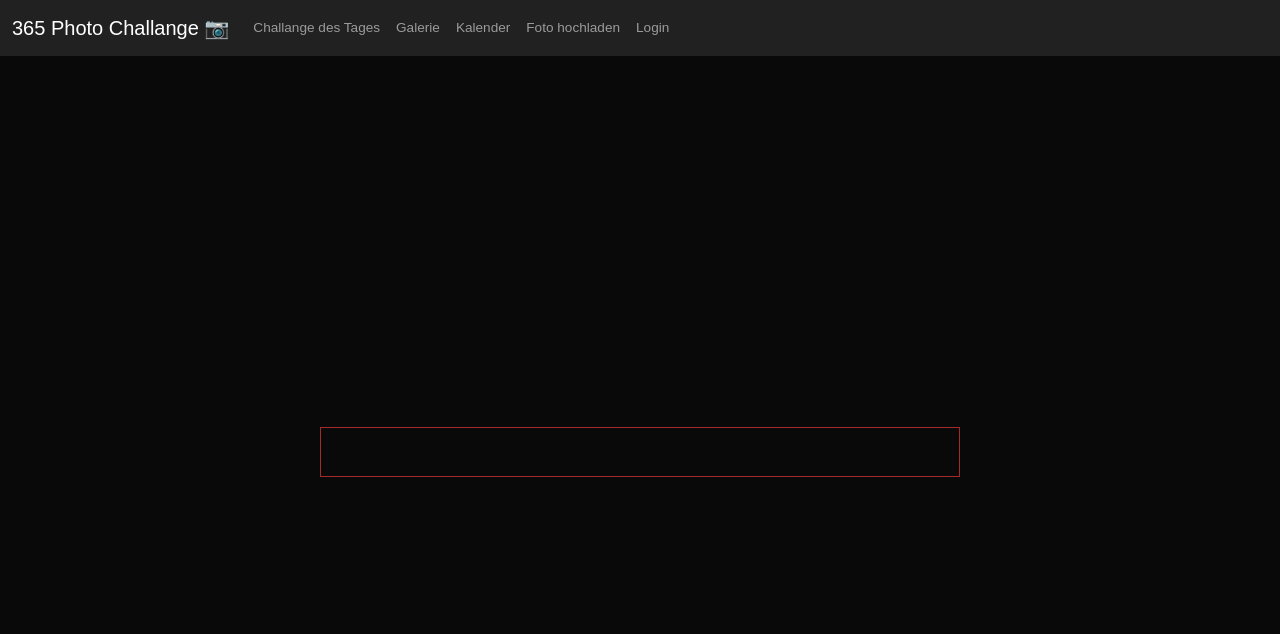
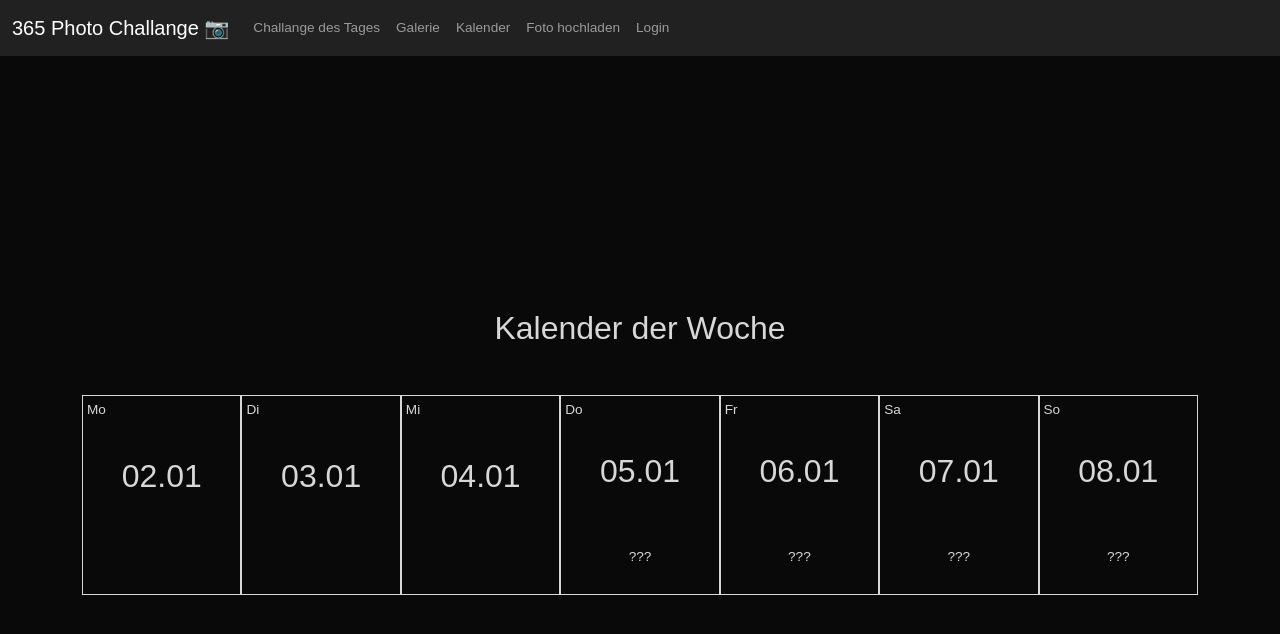
Before and after one commit to KuroTsubasa1/photo-365-challange, a Nuxt app: page /calendar in a window 1280 px wide. Shown: the top 634 px of the page. Built offline with nearby package versions, Linux system fonts and the light colour scheme; no server answers.

Commit message:
Finished working on calendar cpmponent. Minor styles updates on gallery layout

```diff
--- a/components/CalendarCellComponent.vue
+++ b/components/CalendarCellComponent.vue
@@ -2,41 +2,52 @@
   <div
     class="c-cell flex-column d-flex flex-wrap justify-content-center align-content-center"
   >
-    <div class="foo d-flex flex-wrap justify-content-start align-content-center">{{ props.weekday }}</div>
+    <div
+      class="foo d-flex flex-wrap justify-content-start align-content-center ms-2 mt-1"
+    >
+      {{ props.weekday }}
+    </div>
 
     <div
-      class="text-lg foo d-flex flex-wrap flex-grow-1 justify-content-center align-content-center"
+      class="text-lg foo d-flex flex-wrap flex-grow-1 justify-content-center align-content-center text-center"
     >
-    {{ props.date }}
+      {{ props.date }}
     </div>
     <div
-      class="foo flex-grow-1 d-flex flex-wrap flex-grow-1 justify-content-center align-content-center"
+      class="foo flex-grow-1 d-flex flex-wrap flex-grow-1 justify-content-center align-content-center text-center"
     >
-    {{ props.prompt }}
+      {{ prompt }}
     </div>
   </div>
 </template>
 
 <script setup>
 import { ref } from "vue";
+import { default as helper } from "../utils/userHelper";
 
-const props = defineProps(['weekday', 'date', 'prompt'])
+const props = defineProps(["weekday", "date", "prompt"]);
 
+const prompt = computed(() => {
+  return filterData();
+});
 
+function filterData() {
+  const currDate = helper.getCurrentDate();
+
+  let value = props.prompt;
+  if (Date.parse(currDate) < Date.parse(props.date)) {
+    value = "???";
+  }
+
+  return value;
+}
 </script>
 
 <style scoped>
-.bar {
-  min-width: 50vw;
-
-  min-height: 50px;
-  border: 1px brown solid;
-}
-
 .c-cell {
-  width: 150px;
-  height: 150px;
-  border: 1px green solid;
+  width: 200px;
+  height: 200px;
+  border: 1px #d7d7d7 solid;
 }
 
 .text-lg {
@@ -45,16 +56,9 @@ const props = defineProps(['weekday', 'date', 'prompt'])
 
 .foo {
   min-width: 100%;
+
   /*border: 1px rgb(255, 238, 0) solid;*/
 }
 </style>
 
-
-/*
-
-Add props for
-- Weekday
-- Date
-- Prompt
-
-*/
+/* Add props for - Weekday - Date - Prompt */
--- a/components/CalendarComponent.vue
+++ b/components/CalendarComponent.vue
@@ -1,28 +1,38 @@
 <template>
-  <div
-    class="bar d-flex flex-column mt-5 mt-0-xl flex-xl-row justify-content-center align-content-center flex-wrap"
-  >
+
+  <div>
+    <h2 class="container d-flex flex-column mt-5 mt-0-xl flex-xl-row justify-content-center align-content-center flex-wrap flex-xl-nowrap">
+    Kalender der Woche
+  </h2>
   </div>
 
+  <div
+    class="bar container d-flex flex-column mt-5 mt-0-xl flex-xl-row justify-content-center align-content-center flex-wrap flex-xl-nowrap"
+  >
+  <CalendarCellComponent v-for="day in week" :weekday="day.weekday" :date="day.date" :prompt="day.prompt">
+  </CalendarCellComponent>
+
+  </div>
 </template>
 
 <script setup>
 import { ref } from "vue";
-import { default as helper} from '../utils/userHelper'
+import { default as helper } from "../utils/userHelper";
 
+const week = ref([])
 
-async function waitForData()
-{
+async function waitForData() {
+  let weekdays = helper.getCurrentCalendarWeek();
 
-    console.log(helper.getCurrentCalendarWeek());
-    for (const i in helper.getCurrentCalendarWeek()) {
-        console.log(await helper.getPromptOfTheDay(i.date));
-    }
+  week.value = weekdays
+
+  for (const i in weekdays) {
+    week.value[i].prompt = await helper.getPromptOfTheDay(weekdays[i].date)
+  }
 }
 
 onMounted(() => {
-    waitForData()
-
+  waitForData();
 });
 </script>
 
@@ -31,21 +41,6 @@ onMounted(() => {
   min-width: 50vw;
 
   min-height: 50px;
-  border: 1px brown solid;
-}
-
-.c-cell {
-  width: 150px;
-  height: 150px;
-  border: 1px green solid;
-}
-
-.text-lg {
-  font-size: 2rem;
-}
-
-.foo {
-    min-width: 100%;
-  /*border: 1px rgb(255, 238, 0) solid;*/
+  /* border: 1px brown solid; */
 }
 </style>
--- a/components/PromptOfTheDay.vue
+++ b/components/PromptOfTheDay.vue
@@ -1,7 +1,7 @@
 <template>
   <div>
-    <h2>Das Thema des Tages lautet :</h2>
-    <h1 class="prompt-of-the-day">
+    <h2 class="text-center">Das Thema des Tages lautet :</h2>
+    <h1 class="prompt-of-the-day text-center">
       <strong>
         {{ prompt }}
       </strong>
--- a/layouts/gallery-layout.vue
+++ b/layouts/gallery-layout.vue
@@ -1,7 +1,7 @@
 <template>
   <Navigation></Navigation>
   <main class="d-flex flex-grow-1">
-    <section class="d-flex flex-wrap justify-content-center mt-5 ms-5">
+    <section class="d-flex flex-wrap justify-content-center mt-5 ms-md-5">
       <slot>
 
       </slot>
--- a/utils/userHelper.js
+++ b/utils/userHelper.js
@@ -4,6 +4,17 @@ export default {
   promptUrl: "/api/collections/prompts/records",
 
   promptErrorText: "There is no prompt of the day 😭",
+
+  getCurrentDate : function()
+  {
+    let curr = new Date();
+    curr =  this.fillDateWithZeros(
+      curr.getDate(),
+      curr.getMonth() + 1
+    );
+
+    return `${curr.day}.${curr.month}`
+  },
 
   getCurrentCalendarWeek: function (date) {
     const maxDays = 7;
@@ -14,19 +25,15 @@ export default {
 
     let curr = new Date(); // get current date
     let first = curr.getDate() - curr.getDay() + 1; // First day is the day of the month - the day of the week
-    let last = first + 6; // last day is the first day + 6
 
     for (let index = 0; index < maxDays; index++) {
       let loopDate = new Date(curr.setDate(first + index));
-      let day = "";
-      let month = "";
-
       let zeroDate = this.fillDateWithZeros(
-        loopDate.getDay(),
+        loopDate.getDate(),
         loopDate.getMonth() + 1
       );
 
-      weekObj = {
+      weekObj[index] = {
         weekday: loopDate.toLocaleDateString("de-de", { weekday: "short" }),
         date:
           zeroDate.day+
@@ -35,7 +42,7 @@ export default {
       };
     }
 
-    return [weekObj]
+    return weekObj
   },
 
   checkUserLoggedIn: function (token) {
```
